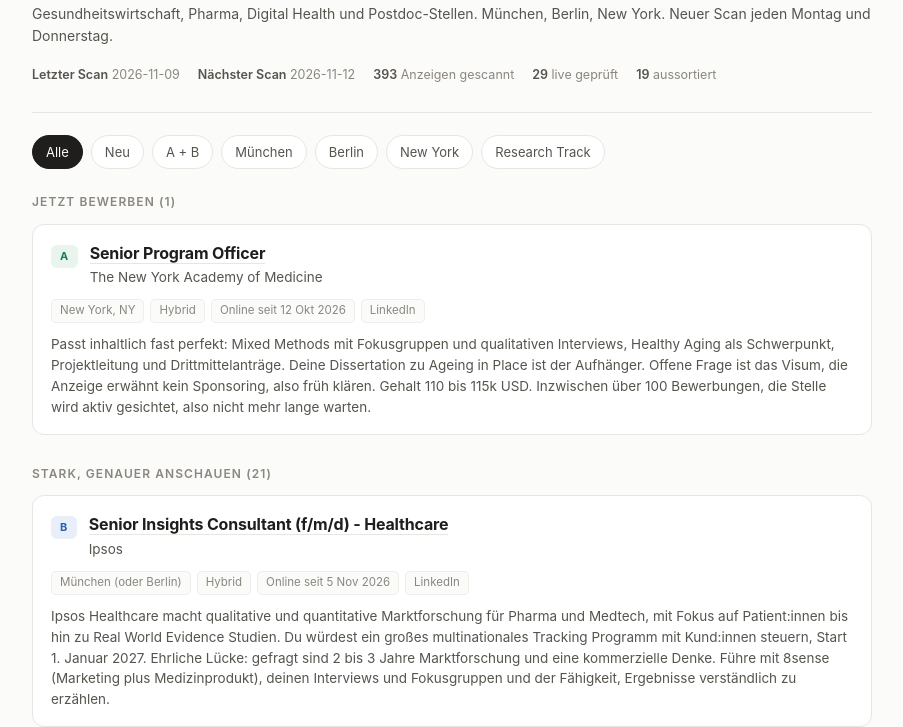
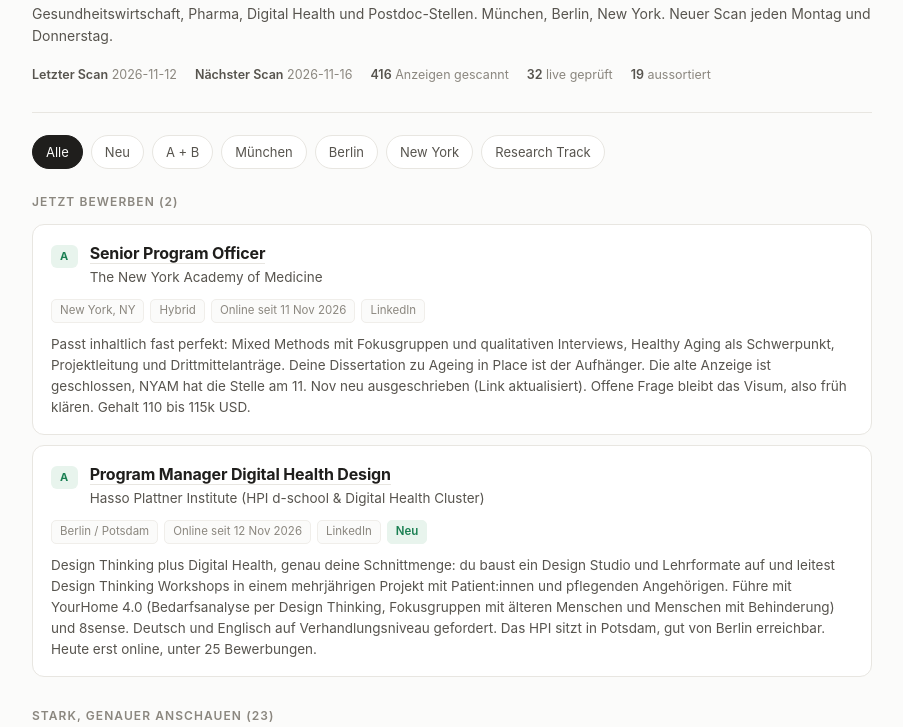
Before and after one commit to rob0labs/andrea-job-search, a plain HTML site: page public/index.html in a window 1280 px wide. Shown: the part 83-810 px from the top of the page, without its empty margins (188-1091 px from the left). Drawn offline with Linux system fonts and the light colour scheme.

Commit message:
Scan 12 Nov 2026: HPI Digital Health Design (A), HPI Cluster Manager, Korian Rollout Manager; NYAM relinked

```diff
--- a/public/index.html
+++ b/public/index.html
@@ -121,11 +121,11 @@
 
 <script>
 const SCAN_META = {
-  "lastScan": "2026-11-09",
-  "nextScan": "2026-11-12",
-  "totalScraped": 393,
+  "lastScan": "2026-11-12",
+  "nextScan": "2026-11-16",
+  "totalScraped": 416,
   "shortlisted": 22,
-  "verified": 29,
+  "verified": 32,
   "excluded": 19,
   "sources": [
     "LinkedIn",
@@ -144,11 +144,56 @@
   "company": "The New York Academy of Medicine",
   "location": "New York, NY",
   "work": "Hybrid",
-  "posted": "12 Okt 2026",
+  "posted": "11 Nov 2026",
   "source": "LinkedIn",
-  "url": "https://www.linkedin.com/jobs/view/4476044056/",
+  "url": "https://www.linkedin.com/jobs/view/4488258122/",
   "verified": true,
-  "note": "Passt inhaltlich fast perfekt: Mixed Methods mit Fokusgruppen und qualitativen Interviews, Healthy Aging als Schwerpunkt, Projektleitung und Drittmittelanträge. Deine Dissertation zu Ageing in Place ist der Aufhänger. Offene Frage ist das Visum, die Anzeige erwähnt kein Sponsoring, also früh klären. Gehalt 110 bis 115k USD. Inzwischen über 100 Bewerbungen, die Stelle wird aktiv gesichtet, also nicht mehr lange warten."
+  "note": "Passt inhaltlich fast perfekt: Mixed Methods mit Fokusgruppen und qualitativen Interviews, Healthy Aging als Schwerpunkt, Projektleitung und Drittmittelanträge. Deine Dissertation zu Ageing in Place ist der Aufhänger. Die alte Anzeige ist geschlossen, NYAM hat die Stelle am 11. Nov neu ausgeschrieben (Link aktualisiert). Offene Frage bleibt das Visum, also früh klären. Gehalt 110 bis 115k USD."
+ },
+ {
+  "id": "hpi-program-manager-digital-health-design",
+  "grade": "A",
+  "track": "industry",
+  "scanDate": "2026-11-12",
+  "title": "Program Manager Digital Health Design",
+  "company": "Hasso Plattner Institute (HPI d-school & Digital Health Cluster)",
+  "location": "Berlin / Potsdam",
+  "work": "",
+  "posted": "12 Nov 2026",
+  "source": "LinkedIn",
+  "url": "https://www.linkedin.com/jobs/view/4490308501/",
+  "verified": true,
+  "note": "Design Thinking plus Digital Health, genau deine Schnittmenge: du baust ein Design Studio und Lehrformate auf und leitest Design Thinking Workshops in einem mehrjährigen Projekt mit Patient:innen und pflegenden Angehörigen. Führe mit YourHome 4.0 (Bedarfsanalyse per Design Thinking, Fokusgruppen mit älteren Menschen und Menschen mit Behinderung) und 8sense. Deutsch und Englisch auf Verhandlungsniveau gefordert. Das HPI sitzt in Potsdam, gut von Berlin erreichbar. Heute erst online, unter 25 Bewerbungen."
+ },
+ {
+  "id": "hpi-cluster-manager-digital-health",
+  "grade": "B",
+  "track": "industry",
+  "scanDate": "2026-11-12",
+  "title": "Cluster Manager Digital Health (m/f/x)",
+  "company": "Hasso Plattner Institute",
+  "location": "Berlin / Potsdam",
+  "work": "",
+  "posted": "12 Nov 2026",
+  "source": "LinkedIn",
+  "url": "https://www.linkedin.com/jobs/view/4490304411/",
+  "verified": true,
+  "note": "Wissenschaftsmanagement für den Digital Health Cluster: Strategie, Research Schools, Events, Schnittstelle zwischen Forschenden und HPI. Deine Jahre an der TH Rosenheim und HERO (Aufbau von Professurmodellen) sind genau die geforderte Hochschulerfahrung. Ehrliche Lücke: eher Koordination und Verwaltung als eigene Forschung. Gut als zweite Bewerbung neben der Design Stelle."
+ },
+ {
+  "id": "phoenix-korian-rollout-manager-digitale-pflege",
+  "grade": "B",
+  "track": "industry",
+  "scanDate": "2026-11-12",
+  "title": "Rollout Manager (m/w/d) Digitale Pflegeprozesse & Connext Vivendi",
+  "company": "Phönix Lebenszentren GmbH (Korian)",
+  "location": "München",
+  "work": "",
+  "posted": "11 Nov 2026",
+  "source": "LinkedIn",
+  "url": "https://www.linkedin.com/jobs/view/4487851211/",
+  "verified": true,
+  "note": "Korian, dein alter Arbeitgeber: du begleitest Pflegeeinrichtungen bei der Einführung digitaler Pflegedokumentation. Deine bundesweiten Rollouts bei Korian und die Arbeit mit Pflegeteams in YourHome 4.0 passen. Ehrliche Lücke: gewünscht sind Erfahrung mit Pflege und Abrechnungsprozessen (SGB XI) und idealerweise Connext Vivendi, und die Rolle ist operativer als dein Profil."
  },
  {
   "id": "ipsos-senior-insights-consultant-healthcare",
```
